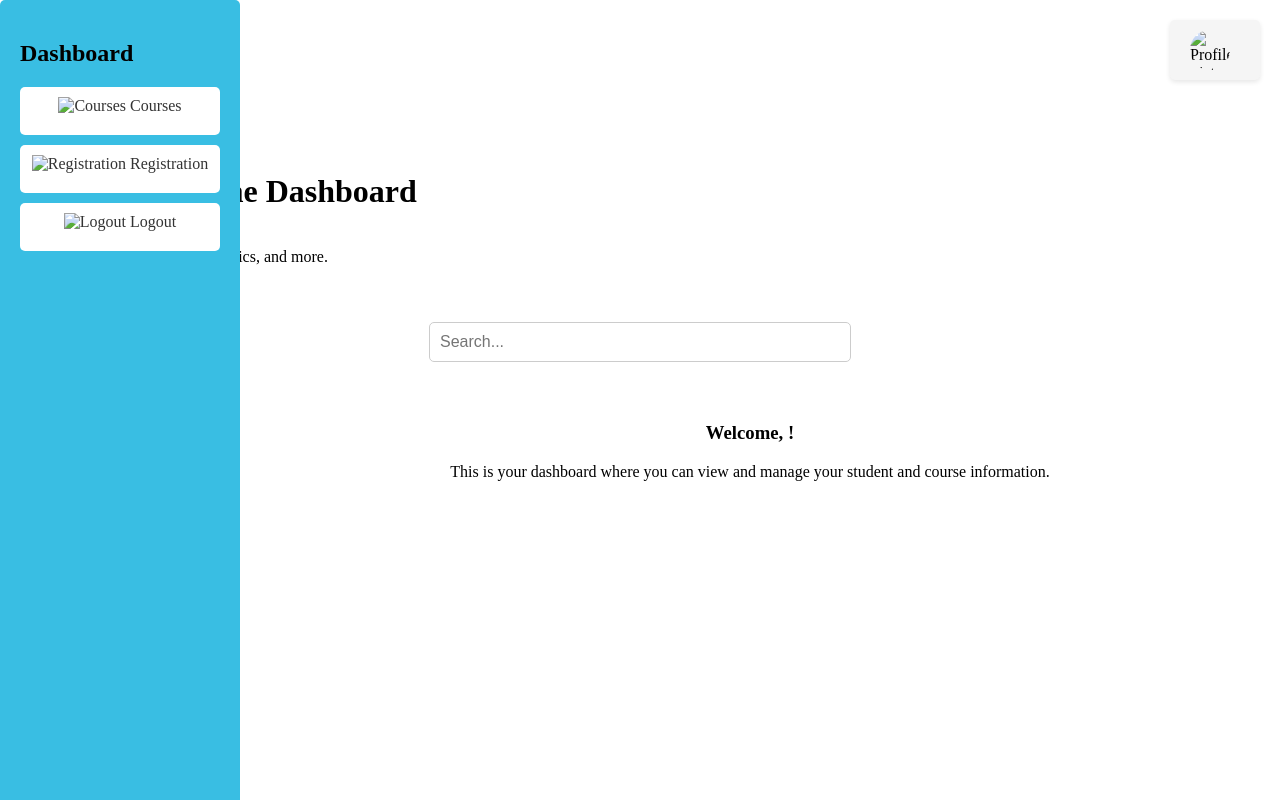
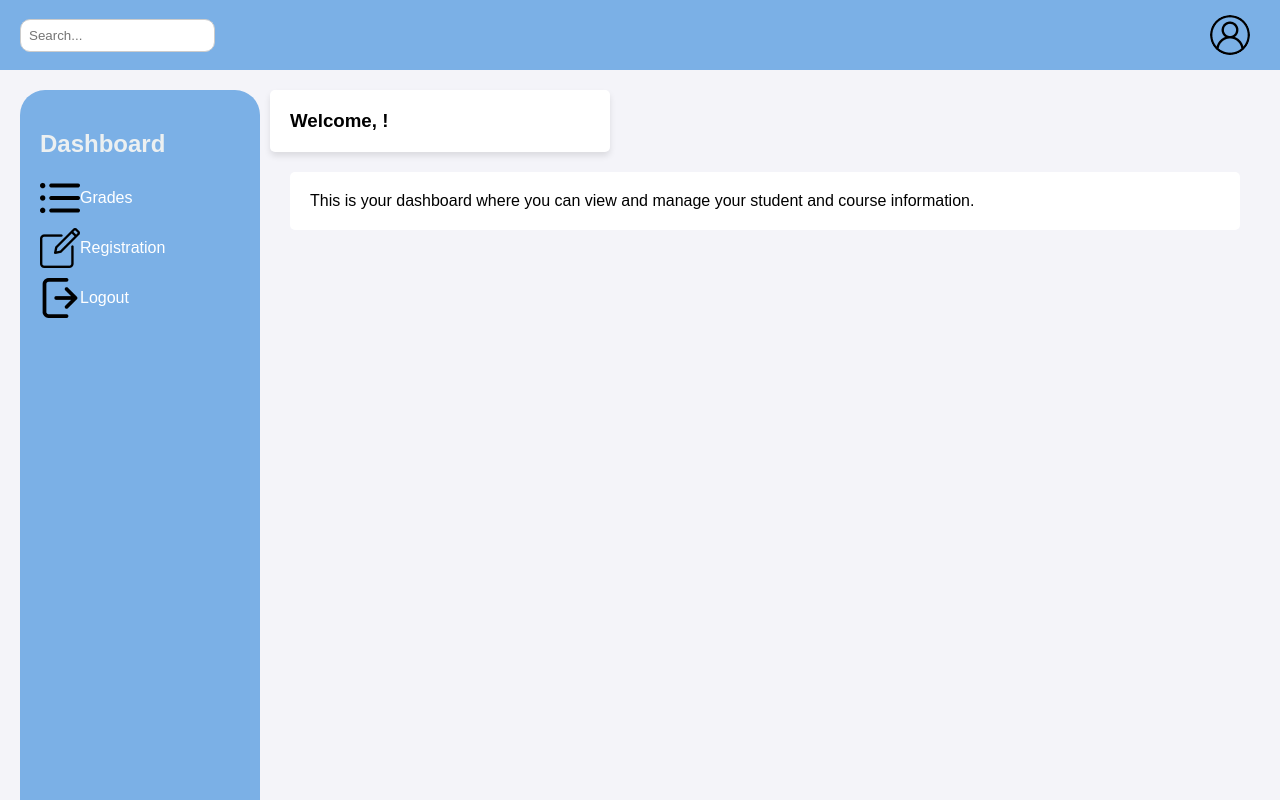
Before and after one commit to FridasamKarimi/studregsys, a website: page Dashboard.html in a window 1280 px wide. Drawn offline with Linux system fonts and the light colour scheme.

Commit message:
modified

```diff
--- a/Dashboard.html
+++ b/Dashboard.html
@@ -8,28 +8,14 @@
 </head>
 <body>
     <div class="dashboard-container">
-        <nav class="navbar">
-            <ul class="nav-links">
-                <li><a href="index.html">Home</a></li>
-                <li><a href="about.html">About Us</a></li>
-                <li><a href="contacts.html">Contacts</a></li>
-                <li><a href="students.html">Students</a></li>
-            </ul>
-        </nav>
 
-        <!-- Dashboard Content -->
-        <div class="dashboard-container">
-            <h1>Welcome to the Dashboard</h1>
-            <p>Manage students, view analytics, and more.</p>
-            <!-- Add your dashboard content here -->
-        </div>
         <!-- Search bar at the top -->
         <header class="dashboard-header">
             <div class="dashboard-search">
                 <input type="text" placeholder="Search...">
             </div>
             <div class="profile-bar">
-                <img src="profile.png" alt="Profile Picture">
+                <img src="assets/profile.png" alt="Profile Picture">
                 <div class="profile-info">
                     <h4><!-- User's Full Name goes here --></h4>
                 </div>
@@ -40,15 +26,15 @@
         <nav class="dashboard-menu">
             <h2>Dashboard</h2>
             <a href="/courses">
-                <img src="courses.png" alt="Courses">
-                Courses
+                <img src="assets/courses.png" alt="Courses">
+                Grades
             </a>
             <a href="registration.html">
-                <img src="registration.png" alt="Registration">
+                <img src="assets/registration.png" alt="Registration">
                 Registration
             </a>
             <a href="/logout">
-                <img src="logout.png" alt="Logout">
+                <img src="assets/logout.png" alt="Logout">
                 Logout
             </a>
         </nav>
@@ -60,6 +46,7 @@
                 <p>This is your dashboard where you can view and manage your student and course information.</p>
             </div>
         </main>
+
     </div>
 </body>
 </html>
--- a/dashboard.css
+++ b/dashboard.css
@@ -1,101 +1,99 @@
-/* Overall dashboard container */
-.dashboard-container {
-    display: flex; /* Use flexbox to arrange the layout */
-    flex-direction: column; /* Make it a column layout so the search bar appears at the top */
-    padding: 20px;
+/* General Styles */
+body {
+    font-family: Arial, sans-serif;
+    margin: 0;
+    padding: 0;
+    background-color: #f4f4f9;
+}
+/* Dashboard Header */
+.dashboard-header {
+    display: flex;
+    justify-content: space-between;
+    align-items: center;
+    padding: 15px 20px;
+    background-color: #7bb0e6 ;
+    color: white;
 }
 
-/* Search bar styling */
-.dashboard-search {
-    display: flex;
-    justify-content: center;
-    margin-top: 20px;
-    margin-bottom: 20px;
-    position: relative;
-    z-index: 10; /* Ensures the search bar appears above other elements */
+.dashboard-header .dashboard-search input {
+    padding: 8px;
+    positon: center;
+    border-radius: 10px;
+    border: 1px solid #ccc;
 }
 
-.dashboard-search input[type="text"] {
-    padding: 10px;
-    width: 60%;
-    max-width: 400px;
-    border: 1px solid #ccc;
-    border-radius: 5px;
-    font-size: 16px;
+.dashboard-header .profile-bar {
+    display: flex;
+    align-items: center;
 }
 
-/* Profile bar at the top-right corner */
-.profile-bar {
-    position: absolute;
-    top: 20px;
-    right: 20px;
-    display: flex;
-    align-items: center;
-    background-color: #f5f5f5;
-    padding: 10px 20px;
-    border-radius: 5px;
-    box-shadow: 0 2px 5px rgba(0, 0, 0, 0.1);
-    z-index: 5; /* Ensures profile bar is below the search bar */
-}
-
-.profile-bar img {
+.dashboard-header .profile-bar img {
     width: 40px;
     height: 40px;
     border-radius: 50%;
     margin-right: 10px;
 }
 
-.profile-info h4 {
-    font-size: 18px;
-    font-weight: bold;
+.dashboard-header .profile-bar h4 {
+    margin: 0;
 }
 
-/* Left-aligned menu */
+/* Dashboard Menu */
 .dashboard-menu {
     width: 200px;
-    background-color: #39BEE3; /* Background color */
+    background-color: #7bb0e6;
+    color: white;
+    padding: 20px;
+    margin: 20px;
+    position: fixed;
+    border-radius: 25px;
+    height: 100%;
+}
+
+.dashboard-menu h2 {
+    color: #ecf0f1;
+}
+
+.dashboard-menu a {
+    color: white;
+    text-decoration: none;
+    display: flex;
+    align-items: center;
+    margin: 10px 0;
+}
+.
+
+.dashboard-menu a img {
+    width: 20px;
+    margin-right: 10px;
+}
+
+.dashboard-menu a:hover {
+    background-color: black;
+    padding: 5px;
+    border-radius: 5px;
+}
+
+/* Main Content */
+.dashboard-content {
+    margin-left: 250px;
+    padding: 20px;
+    position: relative;
+}
+
+.splash h3 {
+    margin-top: 0;
+    border-radius: 20px;
+    box-shadow: 0 4px 6px rgba(0, 0, 0, 0.1);
+    background-color: white;
     padding: 20px;
     border-radius: 5px;
-    position: fixed;
-    height: 100vh;
-    top: 0;
-    left: 0;
+    width: 300px;
 }
-
-/* Styling for each menu item */
-.dashboard-menu a {
-    display: block;
-    text-decoration: none;
-    color: #333;
-    padding: 10px;
-    margin-bottom: 10px;
-    background-color: #fff;
+.splash p {
+    margin: 20px;
+    background-color: white;
+    padding: 20px;
     border-radius: 5px;
-    text-align: center;
-    transition: background-color 0.3s;
+    width: auto;
 }
-
-/* Hover effect for menu items */
-.dashboard-menu a:hover {
-    background-color: #42cf1e;
-}
-
-/* Style for images in the menu */
-.dashboard-menu img {
-    width: 20px;
-    height: 20px;
-    margin-bottom: 10px;
-}
-
-/* Content area to the right */
-.dashboard-content {
-    margin-left: 220px;
-    padding: 20px;
-    flex-grow: 1;
-}
-
-/* Splash section in the content area */
-.splash {
-    text-align: center;
-    margin-top: 20px;
-}
--- /dev/null
+++ b/index.css
@@ -0,0 +1,85 @@
+/* General Styles */
+body {
+    font-family: Arial, sans-serif;
+    margin: 0;
+    padding: 0;
+    background-color: #f4f4f9;
+}
+
+.navbar {
+    background-color: #333;
+    padding: 10px 0;
+    text-align: center;
+}
+
+.navbar .nav-links {
+    list-style: none;
+    margin: 0;
+    padding: 0;
+    display: flex;
+    justify-content: right;
+    gap: 20px;
+}
+
+.navbar .nav-links a {
+    color: white;
+    text-decoration: none;
+    padding: 10px 20px;
+    border-radius: 5px;
+}
+
+.navbar .nav-links a:hover {
+    background-color: #575757;
+}
+
+.hero-section {
+    text-align: center;
+    padding: 50px;
+    background-color: #2c3e50;
+    color: white;
+}
+
+.hero-section .btn {
+    background-color: #3498db;
+    color: white;
+    padding: 10px 20px;
+    text-decoration: none;
+    border-radius: 5px;
+    margin: 10px;
+}
+
+.hero-section .btn:hover {
+    background-color: #2980b9;
+}
+
+.features {
+    text-align: center;
+    padding: 30px;
+    background-color: #ecf0f1;
+}
+
+.features h2 {
+    margin-bottom: 20px;
+}
+
+.feature-list {
+    display: flex;
+    justify-content: center;
+    gap: 20px;
+    flex-wrap: wrap;
+}
+
+.feature-item {
+    background-color: white;
+    padding: 20px;
+    border-radius: 5px;
+    width: 300px;
+    box-shadow: 0 4px 6px rgba(0, 0, 0, 0.1);
+}
+
+.footer {
+    background-color: #333;
+    color: white;
+    text-align: center;
+    padding: 10px 0;
+}
```
Also changed, not shown: index.html (+3 -2 lines), login.html (+8 -8 lines).
